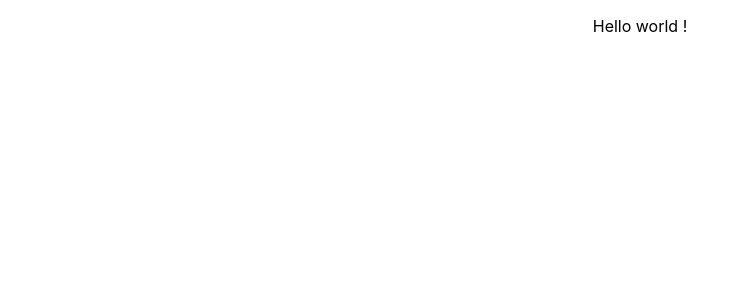
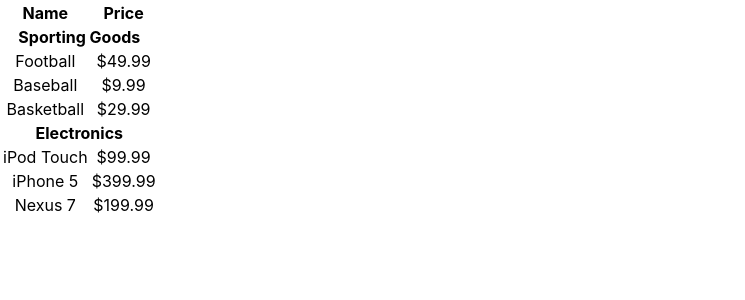
Before and after one commit to EnricoMassone/reactjs-sample-app, a React (Create React App) app: page / in a window 1280 px wide. Shown: the top 300 px of the page, without its empty margins (0-745 px from the left). Built offline with nearby package versions, Linux system fonts and the light colour scheme.

Commit message:
got a static version of the table being able to render itself

```diff
--- a/package.json
+++ b/package.json
@@ -3,6 +3,7 @@
   "version": "0.1.0",
   "private": true,
   "dependencies": {
+    "lodash": "^4.17.15",
     "prop-types": "^15.7.2",
     "react": "^16.8.6",
     "react-dom": "^16.8.6",
--- a/src/components/App.js
+++ b/src/components/App.js
@@ -1,10 +1,21 @@
 import React from 'react';
 import './App.css';
+import ProductTable from './ProductTable';
 
 function App() {
+
+  const products = [
+    { category: "Sporting Goods", price: "$49.99", stocked: true, name: "Football" },
+    { category: "Sporting Goods", price: "$9.99", stocked: true, name: "Baseball" },
+    { category: "Sporting Goods", price: "$29.99", stocked: false, name: "Basketball" },
+    { category: "Electronics", price: "$99.99", stocked: true, name: "iPod Touch" },
+    { category: "Electronics", price: "$399.99", stocked: false, name: "iPhone 5" },
+    { category: "Electronics", price: "$199.99", stocked: true, name: "Nexus 7" }
+  ];
+
   return (
     <div className="App">
-      <p>Hello world !</p>
+      <ProductTable products={products} />
     </div>
   );
 }
--- a/src/components/ProductTable.js
+++ b/src/components/ProductTable.js
@@ -1,7 +1,42 @@
 import React from 'react';
 import PropTypes from 'prop-types';
+import { groupBy } from 'lodash';
+import ProductCategoryRow from './ProductCategoryRow';
+import ProductRow from './ProductRow';
 
-const productTable = (props) => {};
+const productTable = (props) => {
+  const productsByCategory = groupBy(props.products, product => product.category);
+
+  return (
+    <table>
+
+      <thead>
+        <tr>
+          <th>Name</th>
+          <th>Price</th>
+        </tr>
+      </thead>
+
+      <tbody>
+        {
+          Object.keys(productsByCategory).flatMap(category => {
+            const categoryRow = <ProductCategoryRow key={category} category={category} />;
+
+            const productsInCategory = productsByCategory[category].map(({ name, price, stocked }) =>
+              ({ name, price, stocked })
+            );
+            const productsRows = productsInCategory.map(product =>
+              <ProductRow product={product} key={`${category}-${product.name}`} />
+            );
+
+            return [categoryRow, ...productsRows];
+          })
+        }
+      </tbody>
+
+    </table>
+  );
+};
 
 productTable.propTypes = {
   products: PropTypes.arrayOf(PropTypes.shape({
```
Also changed, not shown: 1 other file (tests, documents, lock files or other folders). Lines whose indentation alone changed are shown as unchanged.
